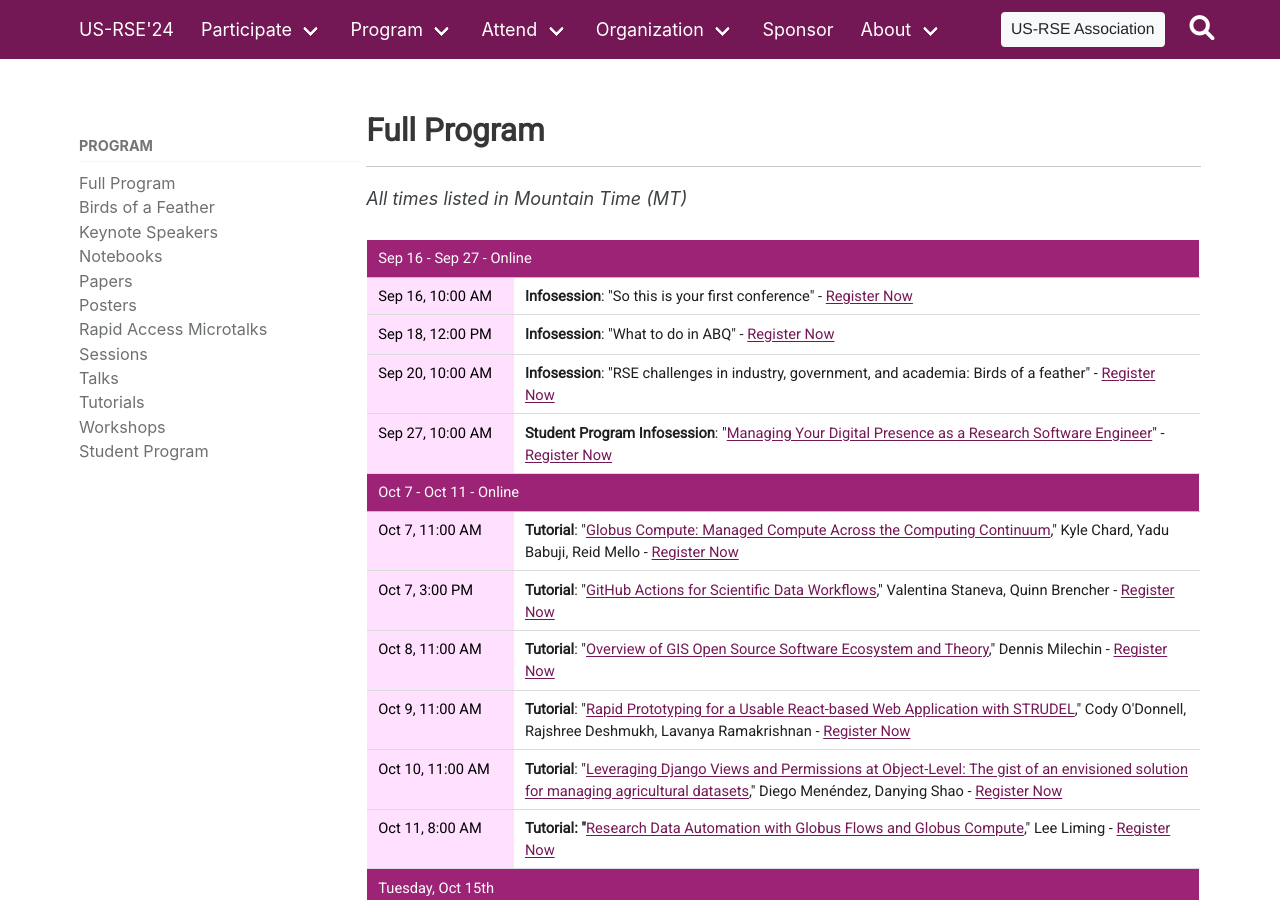
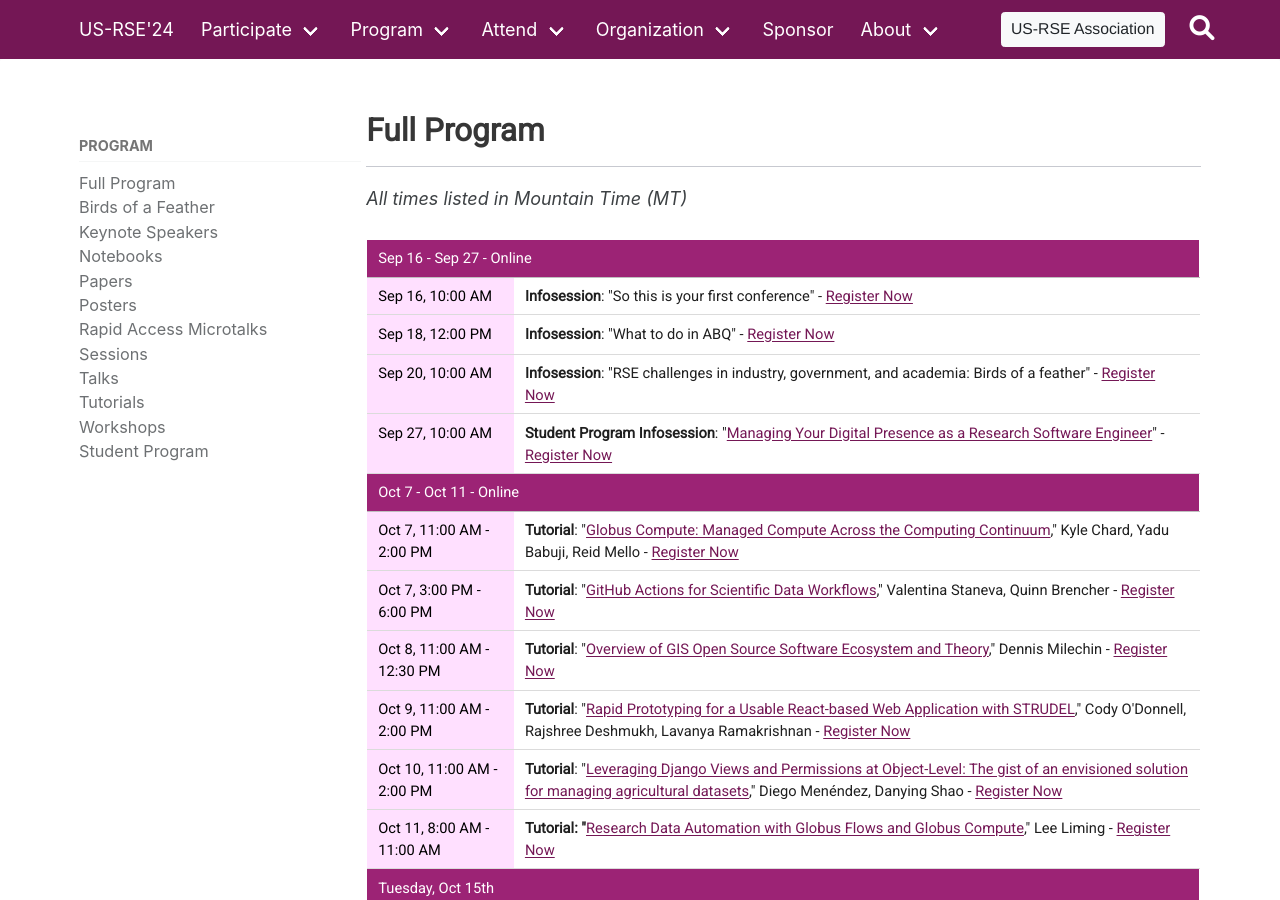
Before and after one commit to USRSE/usrse24, a Jekyll site: the page built from pages/program/program.md, in a window 1280 px wide and 900 px high. Built offline with Jekyll 4.4.1, drawn with Linux system fonts in a browser that asks for light colours; a style sheet for code colours, icons or effects is not loaded.

Commit message:
Add tutorial end times

```diff
--- a/pages/program/program.md
+++ b/pages/program/program.md
@@ -1198,7 +1198,7 @@ tags will be replaced.-->
  </tr>
  <tr height=27 style='mso-height-source:userset;height:20.0pt'>
   <td height=27 class=xl676507 width=108 style='height:20.0pt;width:81pt'>Oct
-  7, 11:00 AM</td>
+  7, 11:00 AM - 2:00 PM</td>
   <td colspan=6 class=xl966507 width=944 style='border-right:.5pt solid white;
   width:709pt'><font class="font96507">Tutorial</font><font class="font86507">:
   &quot;<a href="{{ site.baseurl }}/program/tutorials/#tutorial-1">Globus Compute: Managed Compute Across the Computing Continuum</a>,&quot;
@@ -1206,7 +1206,7 @@ tags will be replaced.-->
  </tr>
  <tr height=27 style='mso-height-source:userset;height:20.0pt'>
   <td height=27 class=xl706507 width=108 style='height:20.0pt;border-top:none;
-  width:81pt'>Oct 7, 3:00 PM</td>
+  width:81pt'>Oct 7, 3:00 PM - 6:00 PM</td>
   <td colspan=6 class=xl966507 width=944 style='border-right:.5pt solid white;
   width:709pt'><font class="font96507">Tutorial</font><font class="font86507">:
   &quot;<a href="{{ site.baseurl }}/program/tutorials/#tutorial-2">GitHub Actions for Scientific Data Workflows</a>,&quot; Valentina Staneva,
@@ -1214,7 +1214,7 @@ tags will be replaced.-->
  </tr>
  <tr height=27 style='mso-height-source:userset;height:20.0pt'>
   <td height=27 class=xl666507 width=108 style='height:20.0pt;width:81pt'>Oct
-  8, 11:00 AM</td>
+  8, 11:00 AM - 12:30 PM</td>
   <td colspan=6 class=xl966507 width=944 style='border-right:.5pt solid white;
   width:709pt'><font class="font96507">Tutorial</font><font class="font86507">:
   &quot;<a href="{{ site.baseurl }}/program/tutorials/#tutorial-3">Overview of GIS Open Source Software Ecosystem and Theory</a>,&quot; Dennis
@@ -1222,7 +1222,7 @@ tags will be replaced.-->
  </tr>
  <tr height=39 style='mso-height-source:userset;height:29.5pt'>
   <td height=39 class=xl716507 width=108 style='height:29.5pt;width:81pt'>Oct
-  9, 11:00 AM</td>
+  9, 11:00 AM - 2:00 PM</td>
   <td colspan=6 class=xl966507 width=944 style='border-right:.5pt solid white;
   width:709pt'><font class="font96507">Tutorial</font><font class="font86507">:
   &quot;<a href="{{ site.baseurl }}/program/tutorials/#tutorial-4">Rapid Prototyping for a Usable React-based Web Application with
@@ -1231,7 +1231,7 @@ tags will be replaced.-->
  </tr>
  <tr height=41 style='mso-height-source:userset;height:30.5pt'>
   <td height=41 class=xl716507 width=108 style='height:30.5pt;width:81pt'>Oct
-  10, 11:00 AM</td>
+  10, 11:00 AM - 2:00 PM</td>
   <td colspan=6 class=xl966507 width=944 style='border-right:.5pt solid white;
   width:709pt'><font class="font96507">Tutorial</font><font class="font86507">:
   &quot;<a href="{{ site.baseurl }}/program/tutorials/#tutorial-5">Leveraging Django Views and Permissions at Object-Level: The gist of an
@@ -1240,7 +1240,7 @@ tags will be replaced.-->
  </tr>
  <tr height=27 style='mso-height-source:userset;height:20.0pt'>
   <td height=27 class=xl716507 width=108 style='height:20.0pt;width:81pt'>Oct
-  11, 8:00 AM</td>
+  11, 8:00 AM - 11:00 AM</td>
   <td colspan=6 class=xl966507 width=944 style='border-right:.5pt solid white;
   width:709pt'><font class="font96507">Tutorial: &quot;</font><font
   class="font86507"><a href="{{ site.baseurl }}/program/tutorials/#tutorial-1">Research Data Automation with Globus Flows and Globus
```
